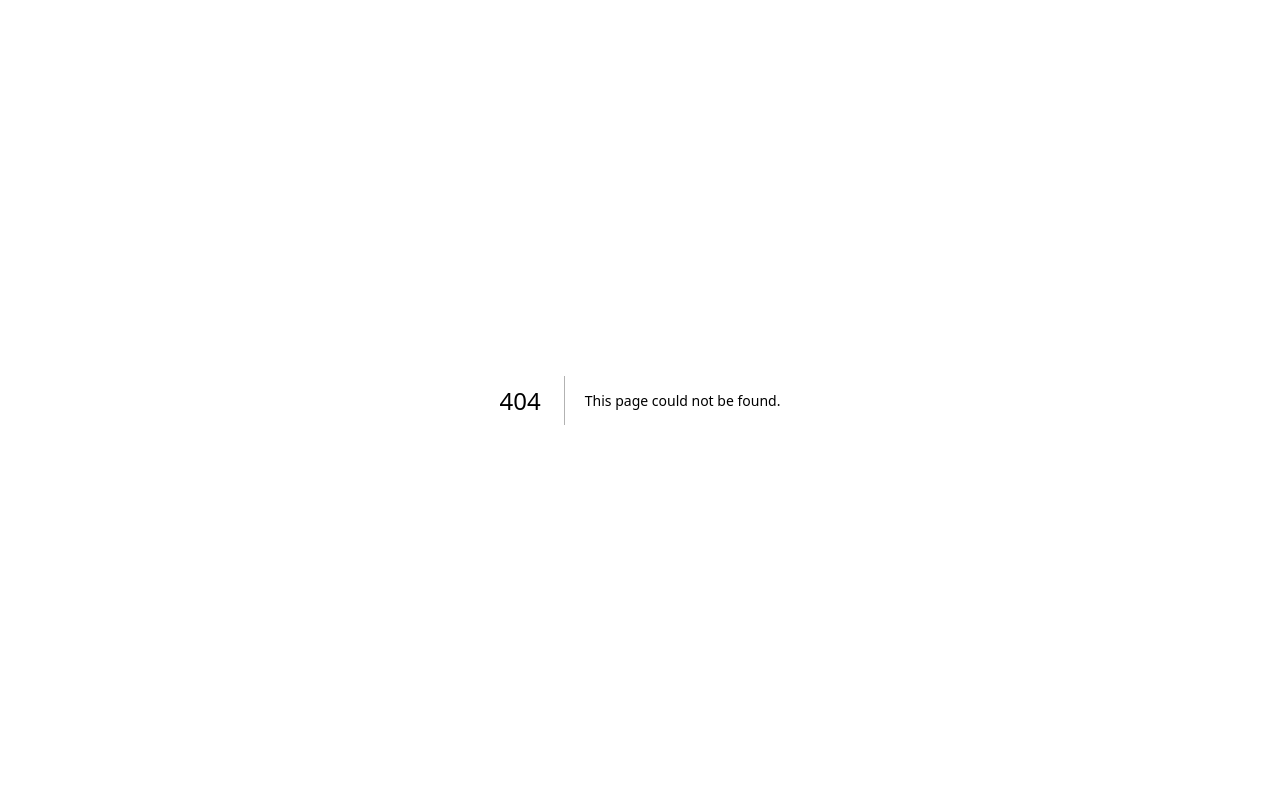
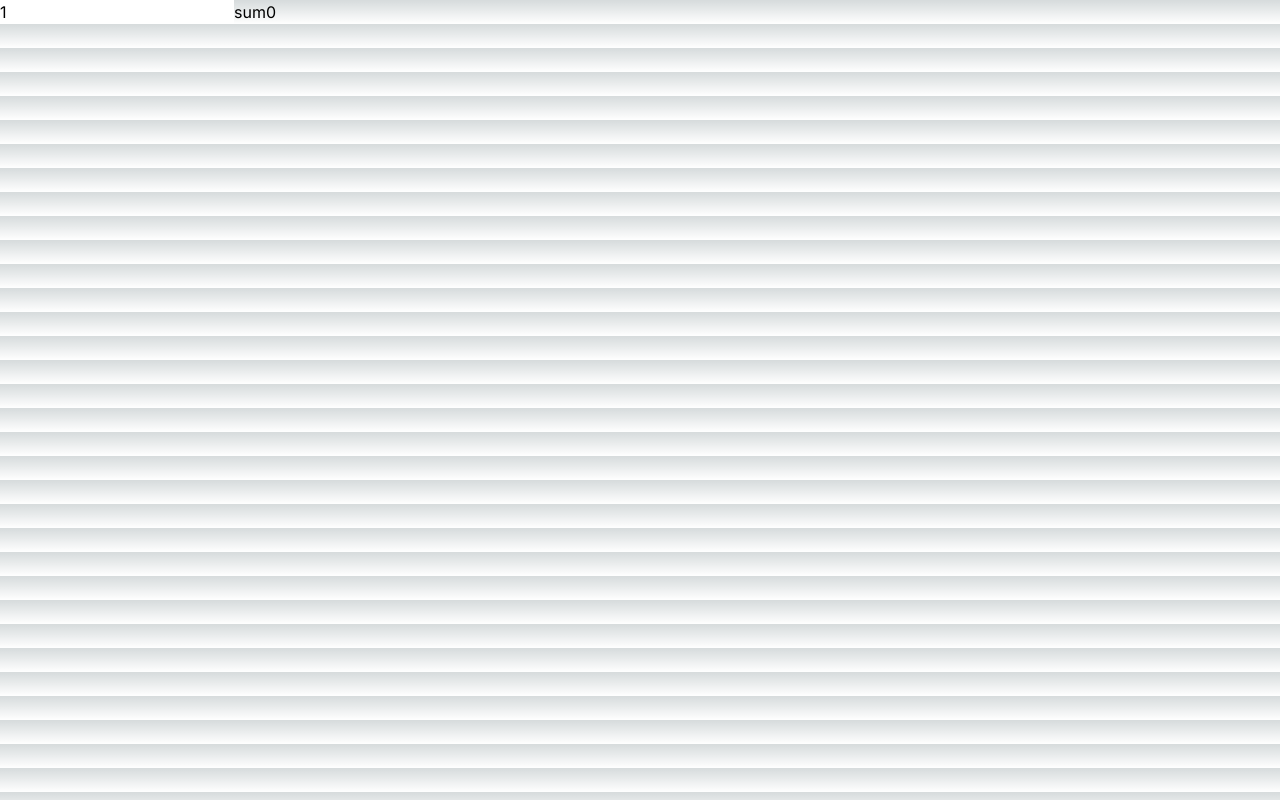
Before and after one commit to nicolaskruger/learn-next, a Next.js app: page /005sum-by-amount in a window 1280 px wide. Before the commit this address had no page. Built offline with nearby package versions, Linux system fonts and the light colour scheme.

Commit message:
feat: :sparkles: sum by amount

```diff
--- /dev/null
+++ b/src/app/005sum-by-amount/page.tsx
@@ -0,0 +1,31 @@
+"use client";
+
+import { useSumAmount } from "@/components/sum-by-amount-provider/sum-by-amount-provider";
+import { useState } from "react";
+
+const SumByAmount = () => {
+  const { amount, sum } = useSumAmount();
+
+  const [text, setText] = useState("1");
+
+  const handleClick = () => {
+    const numb = Number(text);
+
+    sum(numb);
+  };
+
+  return (
+    <div>
+      <input
+        className="text-black"
+        type="text"
+        value={text}
+        onChange={(e) => setText(e.target.value)}
+      />
+      <button onClick={handleClick}>sum</button>
+      <span>{amount}</span>
+    </div>
+  );
+};
+
+export default SumByAmount;
--- a/src/app/layout.tsx
+++ b/src/app/layout.tsx
@@ -1,22 +1,25 @@
-import './globals.css'
-import type { Metadata } from 'next'
-import { Inter } from 'next/font/google'
+import { SumByAmountProvider } from "@/components/sum-by-amount-provider/sum-by-amount-provider";
+import "./globals.css";
+import type { Metadata } from "next";
+import { Inter } from "next/font/google";
 
-const inter = Inter({ subsets: ['latin'] })
+const inter = Inter({ subsets: ["latin"] });
 
 export const metadata: Metadata = {
-  title: 'Create Next App',
-  description: 'Generated by create next app',
-}
+  title: "Create Next App",
+  description: "Generated by create next app",
+};
 
 export default function RootLayout({
   children,
 }: {
-  children: React.ReactNode
+  children: React.ReactNode;
 }) {
   return (
     <html lang="en">
-      <body className={inter.className}>{children}</body>
+      <body className={inter.className}>
+        <SumByAmountProvider>{children}</SumByAmountProvider>
+      </body>
     </html>
-  )
+  );
 }
--- a/src/app/page.tsx
+++ b/src/app/page.tsx
@@ -1,7 +1,13 @@
 import Link from "next/link";
 
 export default function Home() {
-  const links = ["/001counter", "/002sidebar", "/003counter", "/004user"];
+  const links = [
+    "/001counter",
+    "/002sidebar",
+    "/003counter",
+    "/004user",
+    "/005sum-by-amount",
+  ];
 
   return (
     <ul>
--- /dev/null
+++ b/src/components/sum-by-amount-provider/sum-by-amount-provider.tsx
@@ -0,0 +1,27 @@
+"use client";
+import React, { createContext, useContext, useState } from "react";
+
+type SumByAmountType = {
+  amount: number;
+  sum: (amount: number) => void;
+};
+
+const SumByAmountContext = createContext({} as SumByAmountType);
+
+const SumByAmountProvider = ({ children }: { children: React.ReactNode }) => {
+  const [amount, setAmount] = useState(0);
+
+  const sum = (value: number) => {
+    setAmount((a) => a + value);
+  };
+
+  return (
+    <SumByAmountContext.Provider value={{ amount, sum }}>
+      {children}
+    </SumByAmountContext.Provider>
+  );
+};
+
+const useSumAmount = () => useContext(SumByAmountContext);
+
+export { SumByAmountProvider, useSumAmount };
```
